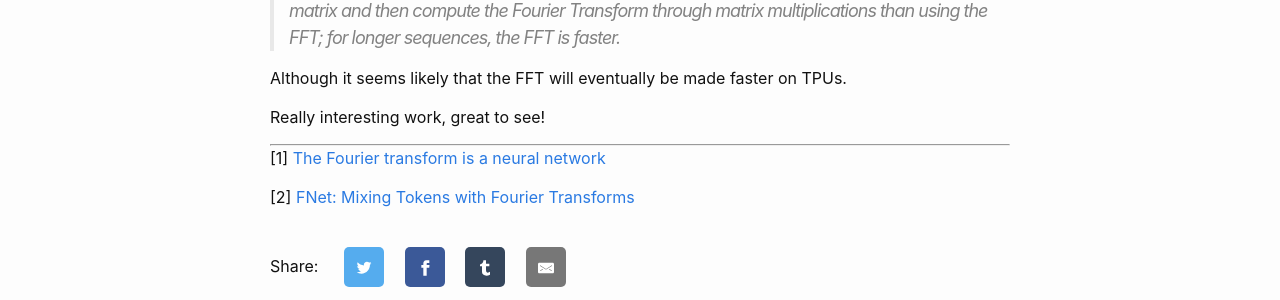
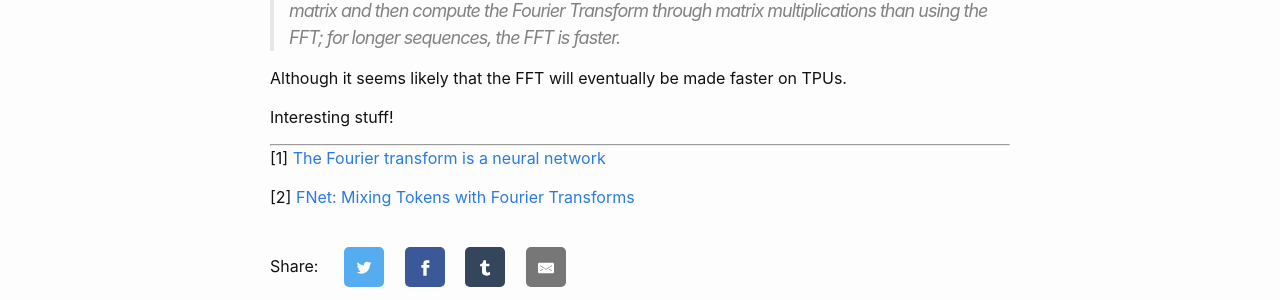
Before and after one commit to sradc/sradc.github.io, a Jekyll site: the page built from _posts/2021-05-11-fourier-nets2.md, in a window 1280 px wide. Shown: the part 824-1124 px from the top of the page. Built offline with Jekyll 4.4.1, drawn with Linux system fonts in a browser that asks for light colours; comment, search, counter and statistics services are not loaded.

Commit message:
show fourier transform follow up

```diff
--- a/_posts/2021-05-11-fourier-nets2.md
+++ b/_posts/2021-05-11-fourier-nets2.md
@@ -25,7 +25,7 @@ The paper also uses a technique presented in the blog post, i.e. creating a "Fou
 
 Although it seems likely that the FFT will eventually be made faster on TPUs.
 
-Really interesting work, great to see!
+Interesting stuff!
 
 ---
 
```
Also changed, not shown: other parts of _posts/2021-05-11-fourier-nets2.md (+1 -1 lines).
